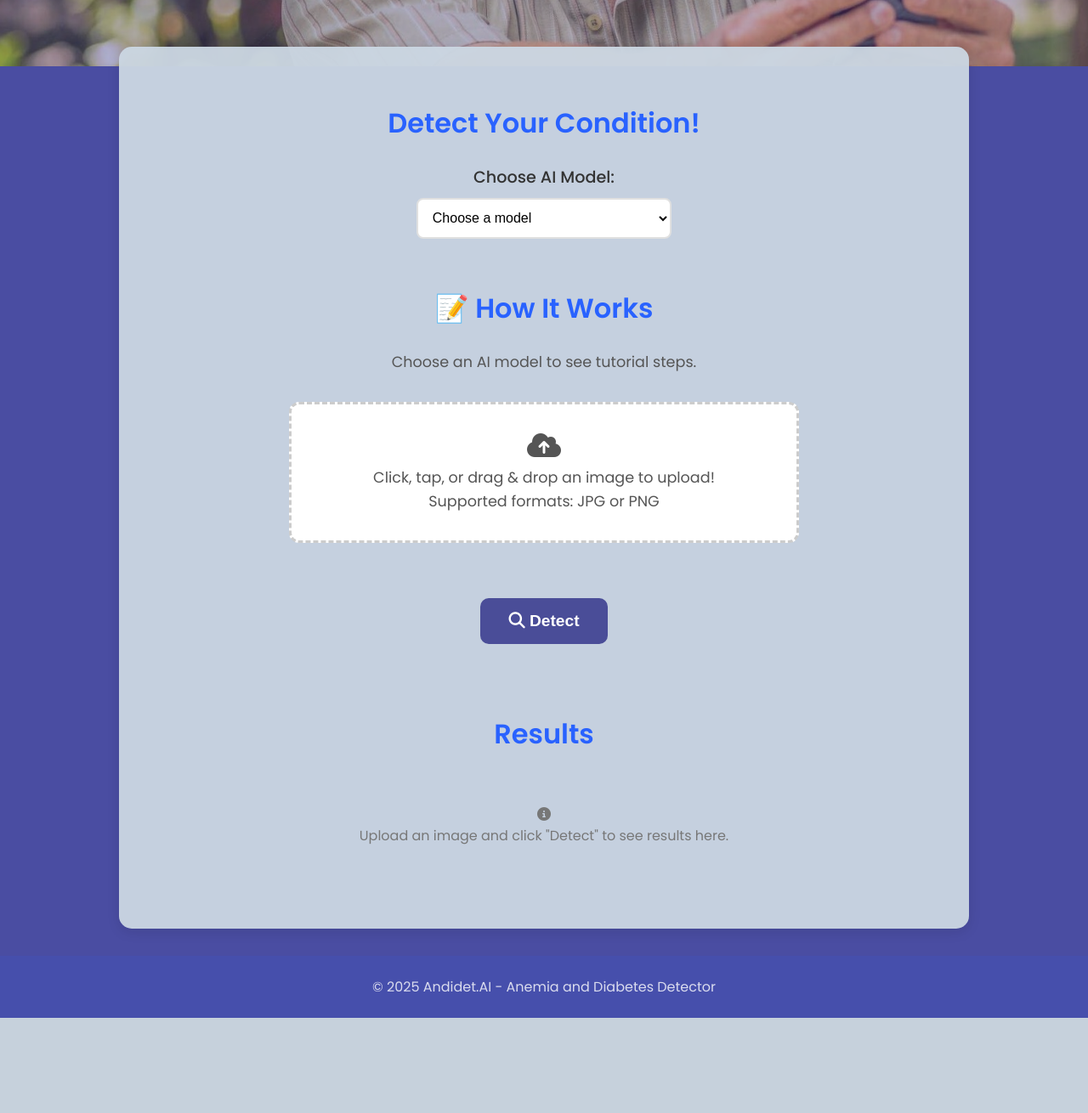
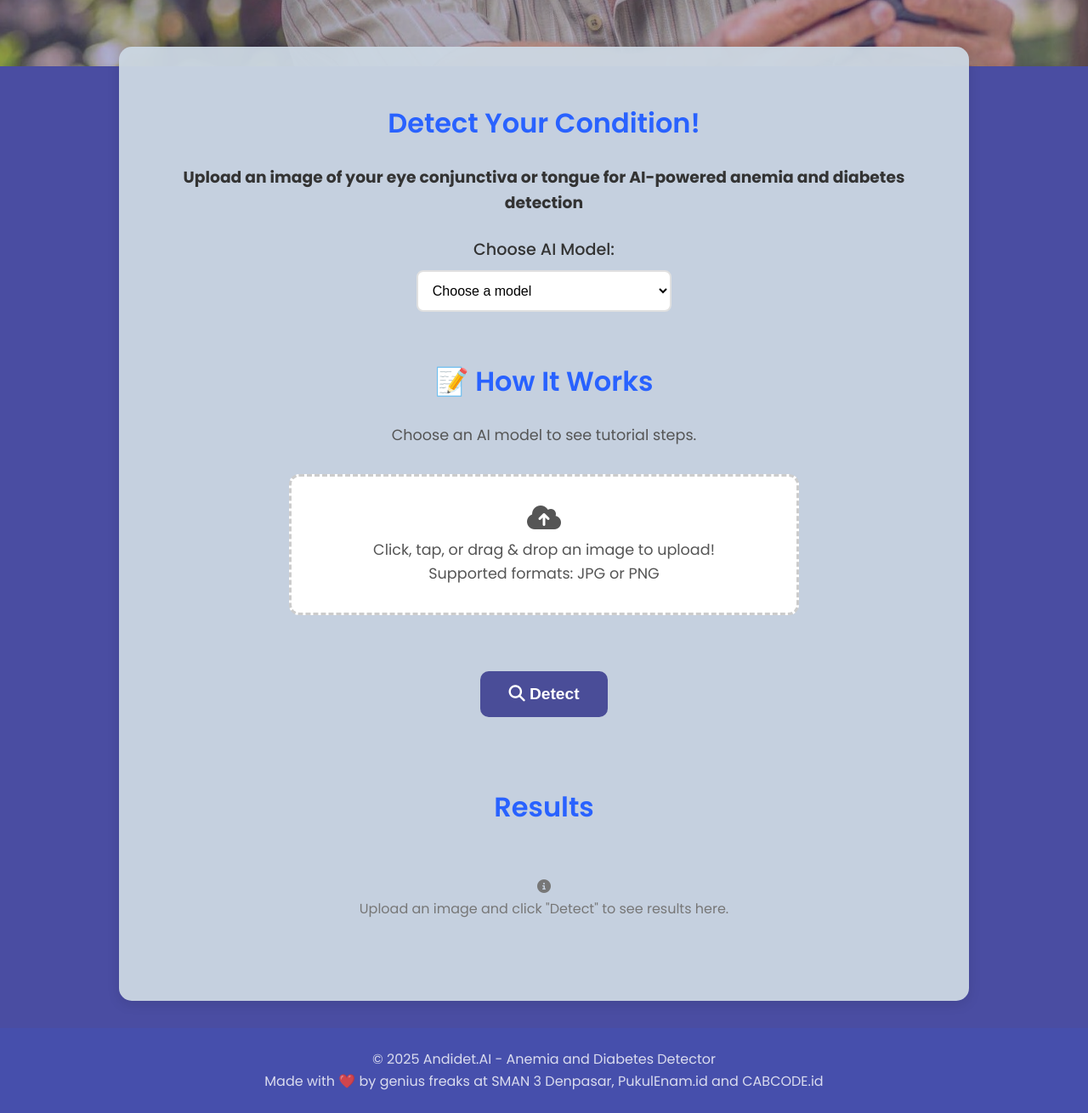
Before and after one commit to Arocoboyy/Andidet.AI, a Flask app: page / in a window 1280 px wide. Shown: the part 658-1968 px from the top of the page at 85% size. Before the commit the page ends 1856 px from the top, so only its background shows below. Run offline with Flask 3, Linux system fonts and the light colour scheme; some libraries are stand-ins or nearby versions.

Commit message:
fix dockerfile and add branding

```diff
--- a/app.py
+++ b/app.py
@@ -89,4 +89,4 @@ def predict():
 # Run App
 # ===============================
 if __name__ == "__main__":
-    app.run(debug=True)
+    app.run(port=5005, debug=False)
--- a/templates/index.html
+++ b/templates/index.html
@@ -31,6 +31,8 @@
         <div class="container">
             <section class="upload-section">
                 <h2>Detect Your Condition!</h2>
+                <h3 style="text-align: center;">Upload an image of your eye conjunctiva or tongue for AI-powered anemia and diabetes detection</h3>
+                <br>
                 <div class="form-container">
                     <form action="/" method="POST" enctype="multipart/form-data" aria-label="Image upload form">
                         <!-- Model Selection -->
@@ -135,6 +137,7 @@
     <footer>
         <div class="footer-content">
             <p>&copy; 2025 Andidet.AI - Anemia and Diabetes Detector</p>
+            <p>Made with ❤️ by genius freaks at SMAN 3 Denpasar, PukulEnam.id and CABCODE.id</p>
         </div>
     </footer>
 
```
Also changed, not shown: 1 other file.
